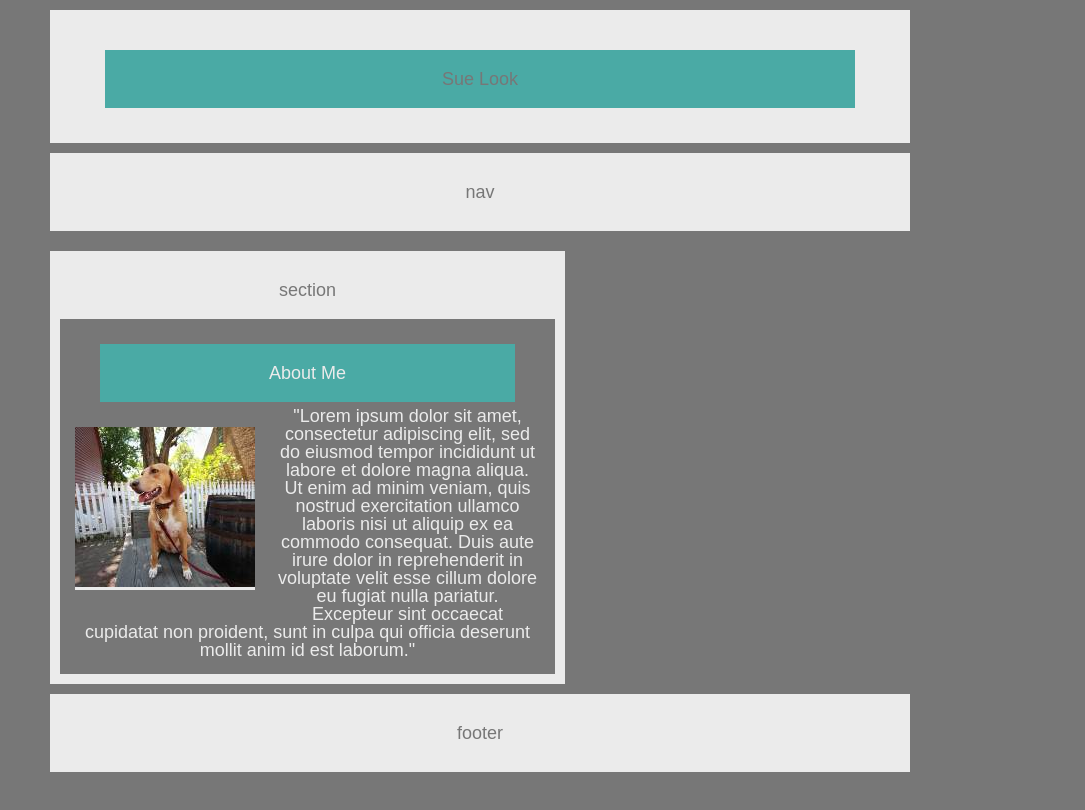
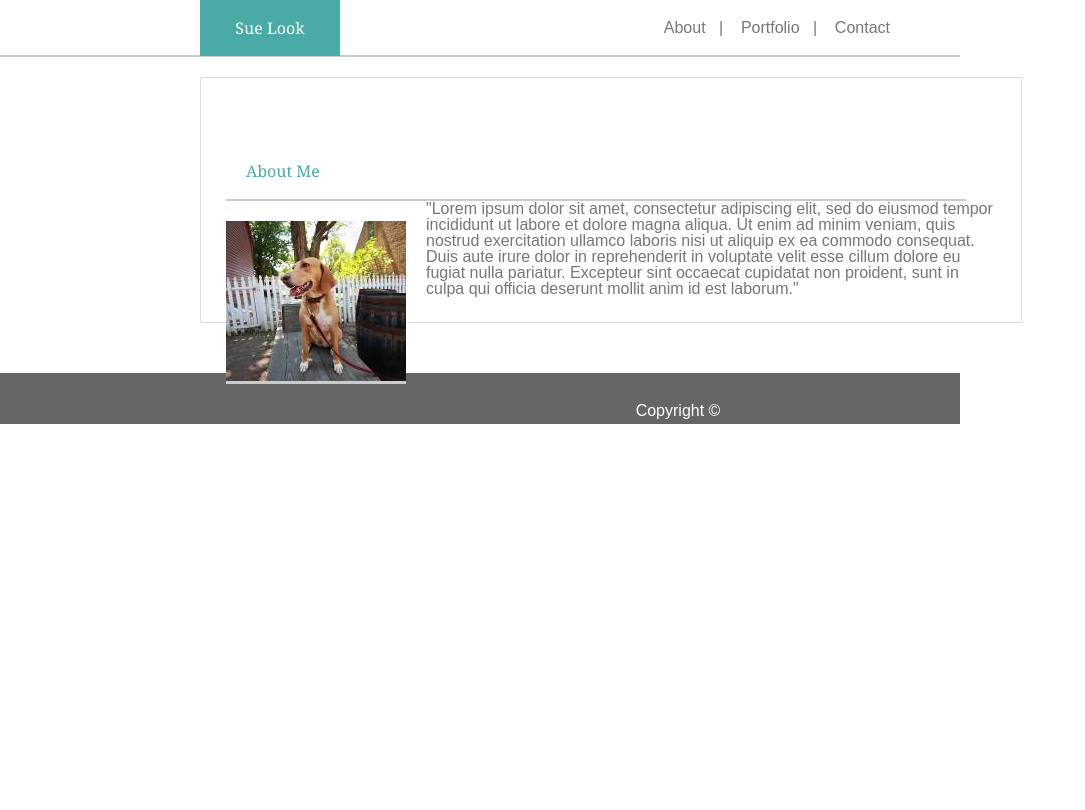
Before and after one commit to looksue/Basic-Portfolio, a plain HTML site: page index.html in a window 1280 px wide. Shown: the whole page, without its empty margins (0-1085 px from the left). Drawn offline with Linux system fonts and the light colour scheme.

Commit message:
formatting and placement and special characters

```diff
--- a/assets/css/style.css
+++ b/assets/css/style.css
@@ -1,50 +1,79 @@
 body {
-    color: #777;
+    color: #777777;
     font-family: Arial, Helvetica, sans-serif;
     width: 960px;
-    font-size: 18px;
-    background:#777;
-    text-align: center;
+    background-image: url("..\images\memphis_mini.png");
+    background-repeat: repeat;
+    display: block;
 }
 
-header, nav, section, aside, footer {
-    background: #ebebeb;
+header, section, aside, footer {
+    background: #cccccc;
 }
 
 header {
-    margin: 10px 50px 10px 50px;
-    padding: 30px 30px 30px 30px;
+    margin: 0px 0px 0px 0px;
+    padding: 0px 0px 0px 0px;
+    border-bottom-style: solid;
+    border-bottom-width: 2px;
+    border-bottom-color: #cccccc;
+    background-color: #ffffff;
+    width: 960px;
+    height: 55px;
 }
 
 nav {
     margin: 0px 50px 10px 50px;
-    padding: 30px 30px 30px 30px;
+    padding: 20px 20px 20px 20px;
+    float: right;
+    color: #777777;
+}
+
+a {
+    text-decoration: none;
+    color: #777777;
 }
 
 section {
-    width: 495px;
-    float: left;
-    margin: 10px 10px 10px 50px;
+    width: 800px;
+    margin: 20px 200px 50px 200px;
     padding: 30px 10px 10px 10px;
+    background-color: #ffffff;
+    border-color: #dddddd;
+    border-width: 1px;
+    border-style: solid;
 }
 
 article {
-    color: #ebebeb;
-    background: #777;
+    color: #777777;
+    background: #ffffff;
     margin: 20px 0px 0px 0px;
     padding: 15px 15px 15px 15px;
 }
 
+h1, h2, h3 {
+    font-family: Georgia, 'Times New Roman', Times, serif;
+}
+
 h1 {
+    color: #ffffff;
     background-color: #4aaaa5;
-    margin: 10px 25px 5px 25px;
+    margin: 0px 0px 0px 200px;
     padding: 20px 20px 20px 20px;
+    width: 100px;
+    float: left;
+    text-align: center;
 }
 
 h2 {
     color: #4aaaa5;
-    margin: 10px 25px 5px 25px;
+    /*margin: 10px 25px 5px 25px;*/
     padding: 20px 20px 20px 20px;
+    float: left;
+    width: 700px;
+    border-bottom-style: solid;
+    border-bottom-width: 2px;
+    border-bottom-color: #cccccc;
 }
 
 h3 {
@@ -59,7 +88,12 @@ aside {
 }
 
 footer {
-    margin: 10px 50px 50px 50px;
-    padding: 30px 30px 30px 30px;
-    clear: both;
+    padding: 30px 30px 5px 30px;
+    background-color: #666666;
+    text-align: center;
+    color: #ffffff;
 }
+
+p {
+    margin: 20px 0px 0px 0px;
+}
--- a/index.html
+++ b/index.html
@@ -11,19 +11,18 @@
 <body>
     <header>
         <h1>Sue Look</h1>
+        <nav>
+            <a href="index.html">About</a>&nbsp;&nbsp;&nbsp;|&nbsp;&nbsp;&nbsp;
+            <a href="portfolio.html">Portfolio</a>&nbsp;&nbsp;&nbsp;|&nbsp;&nbsp;&nbsp;
+            <a href="contact.html">Contact</a>
+        </nav>
     </header>
-
-    <nav>
-        nav
-    </nav>
 
     <main>
 
         <section>
-            section
-
             <article>
-                <h1>About Me</h1>
+                <h2>About Me</h2>
                 <aside>
                     <img src="assets\images\dog_placeholder.jpg" alt="Friendly Dog">
                 </aside>
@@ -42,7 +41,7 @@
     </main>
 
     <footer>
-        footer
+        Copyright &copy;
     </footer>
 </body>
 </html>
```
Also changed, not shown: assets/images/memphis_mini.png (added).
